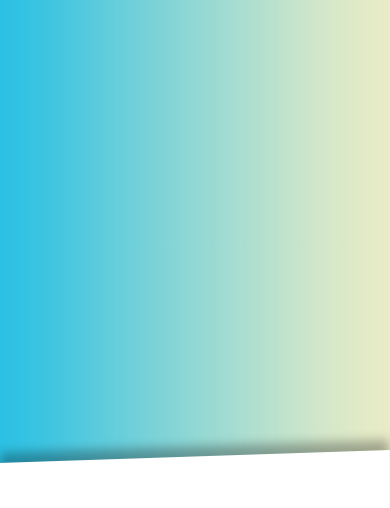
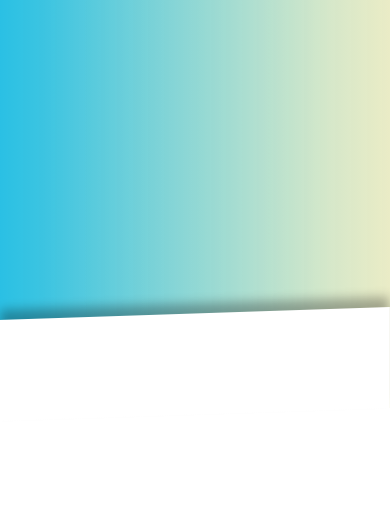
Before and after one commit to chelsearoman-ca/portfolio, a website: page index.html in a window 390 px wide. Shown: the part 267-775 px from the top of the page. Drawn offline with nearby package versions, Linux system fonts and the light colour scheme; files that its build step writes are made by us from their sources.

Commit message:
header issue fixed

```diff
--- a/dev/styles/partials/_top.scss
+++ b/dev/styles/partials/_top.scss
@@ -8,24 +8,27 @@ header{
       url("/public/images/CRinside-500.png") -50px 80px no-repeat,
       url("/public/images/contact-background-lg.jpg") no-repeat;
       @include desktop{
-        background:
+        background:linear-gradient(90deg, transparent, rgba(43, 192, 228, .7) 0%, rgba(234, 236, 198, 0.8) 100%),
         url("/public/images/CRinside-500.png") -50px 50px no-repeat,
         url("/public/images/contact-background-ls.jpg") center no-repeat;
       }
       @include mobile-plus{
-        background:
+        background: linear-gradient(90deg, transparent, rgba(43, 192, 228, .7) 0%, rgba(234, 236, 198, 0.8) 100%),
         url("/public/images/CRinside-500.png") -20px 20px no-repeat,
         url("/public/images/contact-background-l.jpg") center no-repeat;
+        height:90vh;
       }
       @include mobile{
-        background:
+        background: linear-gradient(90deg, transparent, rgba(43, 192, 228, .7) 0%, rgba(234, 236, 198, 0.8) 100%),
         url("/public/images/CRinside-500.png") -20px 10px no-repeat,
         url("/public/images/contact-background-sm.jpg") center no-repeat;
+        height:80vh;
       }
       @media(max-width:440px){
         background:   linear-gradient(90deg, transparent, rgba(43, 192, 228, .7) 0%, rgba(234, 236, 198, 0.8) 100%),
         url("/public/images/CRinside-250.png") 20px 80px no-repeat,
         url("/public/images/contact-background-sm.jpg") center no-repeat;
+        height:80vh;
       }
 }
 
--- a/index.html
+++ b/index.html
@@ -63,9 +63,9 @@
                             <img src="/public/images/headshotHYOct2017-small-square.jpg" alt="Portrait of Chelsea Roman"/>
                         </div>
                    <div class="details">
-                       <p>I’m a Front End Web Developer who lives in Toronto. For me, coding isn’t just a strategy for moving with the new economy, I love the satisfaction I get from making applications that could one day be products or help industries grow.</p>
+                       <p>I’m a Front End Web Developer who lives in Toronto. For me, coding isn’t just a strategy for moving with the new economy, I love the satisfaction I get from making applications that could meet real user needs or help industries grow.</p>
                        <p>Meeting experienced developers from the Toronto tech community has solidified my passion for continuing to learn and participate in a field that moves like lightning. Their enthusiasm for buidling cool stuff is infectious.</p>
-                       <p>A technology I’m really excited about are Progressive Web Apps and their ability to bring connectivity to all devices regardless of network quality.</p>
+                       <p>A technology I’m really excited  to learn about and make this year are Progressive Web Apps and their ability to bring connectivity to all devices regardless of network quality.</p>
                    </div>
                 </div>
             </div>
```
